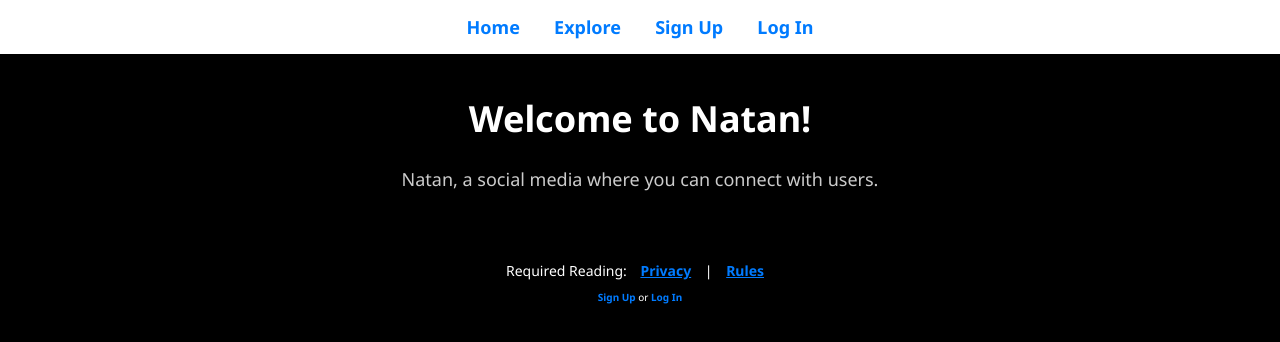
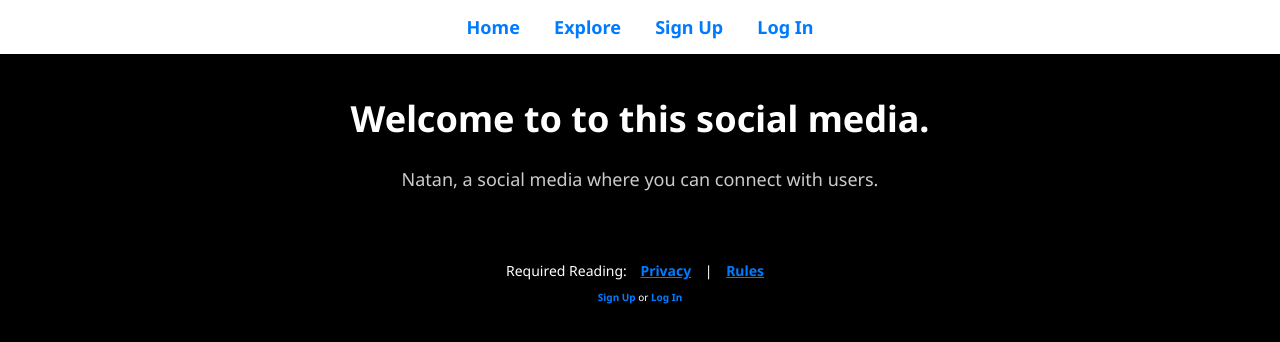
Before and after one commit to Natan90684/Natan90684.github.io, a plain HTML site: page index.html in a window 1280 px wide. Drawn offline with Linux system fonts and the light colour scheme.

Commit message:
Update index.html

```diff
--- a/index.html
+++ b/index.html
@@ -79,7 +79,7 @@
 </header>
 
 <main>
-    <h1>Welcome to Natan!</h1>
+    <h1>Welcome to to this social media.</h1>
     <p>Natan, a social media where you can connect with users.</p>
 </main>
 
```
